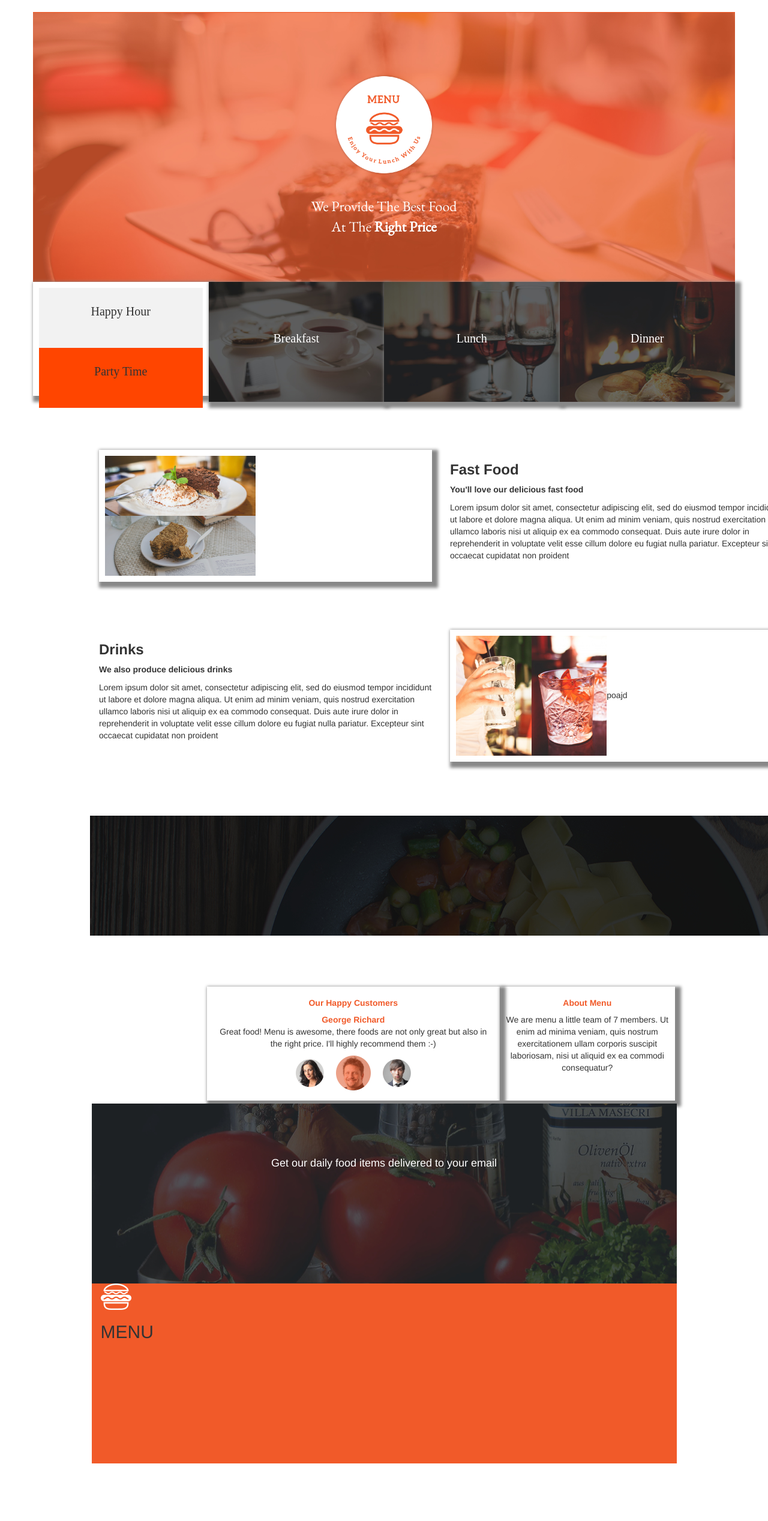
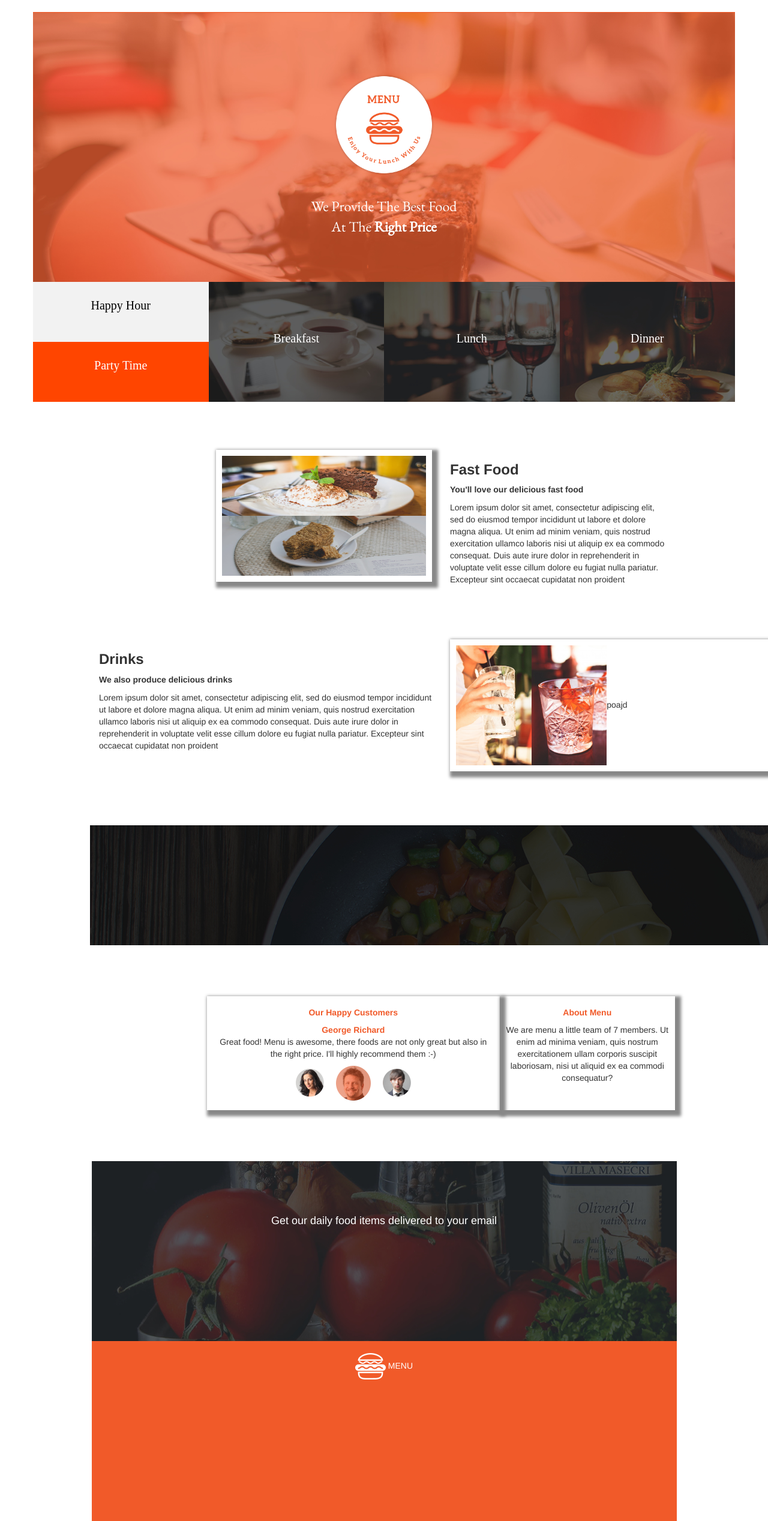
Before and after one commit to Nashipae/Fictional-Restaurant, a plain HTML site: page nash-kitchen.html in a window 1280 px wide. Shown: the top 2536 px of the page at 60% size. Before the commit the page ends 2440 px from the top, so only its background shows below. Drawn offline with nearby package versions, Linux system fonts and the light colour scheme; a web font is replaced by a local one.

Commit message:
add styling to sections.

```diff
--- a/css/styles.css
+++ b/css/styles.css
@@ -20,6 +20,7 @@ padding: 0px;
   background-color: #f2f2f2;
   height: 100px;
   padding: 25px;
+  color: black;
 }
 
 #party{
@@ -137,14 +138,14 @@ padding: 0px;
   margin-right: 0px;
   border-image: 0px;
 } */
-.col-lg-5{
+#happy-customers{
   padding:10px;
   box-shadow: 5px 5px 5px 5px #888888;
   margin-right: 0px;
   border-image: 0px;
   height: 190px;
 }
-.col-lg-3{
+.about-menu{
   padding:10px;
   box-shadow: 5px 5px 5px 5px #888888;
   margin-right: 0px;
@@ -168,6 +169,7 @@ hr{
   background-image: url("../images/backgrounds/subscribe.jpg");
   height: 300px;
   background-size: cover;
+  margin-top: 80px;
   padding-top: 80px;
   color: white;
   text-align: center;
@@ -178,4 +180,7 @@ hr{
   background-color: #F15A29;
   background-size: cover;
   padding-bottom: 0px;
+  text-align: center;
+  color: white;
+  padding-top: 20px;
 }
--- a/nash-kitchen.html
+++ b/nash-kitchen.html
@@ -36,17 +36,17 @@
 
   <div class="container" id="meals">
      <div class="row">
-       <div class="col-lg-3" id="happy-party">
+       <div class="col-lg-3 party" id="happy-party">
         <div id="happy">Happy Hour</div>
         <div id="party">Party Time</div>
         </div>
-        <div class="col-lg-3" id="breakfast">
+        <div class="col-lg-3 breakfast" id="breakfast">
           <p>Breakfast</p>
         </div>
-        <div class="col-lg-3" id="lunch">
+        <div class="col-lg-3 lunch" id="lunch">
             <p>Lunch</p>
         </div>
-        <div class="col-lg-3" id="dinner">
+        <div class="col-lg-3 dinner" id="dinner">
             <p>Dinner</p>
         </div>
       </div>
@@ -55,28 +55,34 @@
 
   <div class="container" id="fast-food">
       <div class="row">
-        <div class="col-lg-6">
+        <div class="col-lg-2">
+
+        </div>
+        <div class="col-lg-4 fast-food">
           <div class="fast-food-images">
-          <img src="images/fastFood1.jpg" height="100px" alt="fastFood1"><br>
-          <img src="images/fastFood2.jpg" height="100px" alt="fastFood2">
+          <img src="images/fastFood1.jpg" height="100px" width="340px" alt="fastFood1"><br>
+          <img src="images/fastFood2.jpg" height="100px" width="340px" alt="fastFood2">
           </div>
         </div>
-        <div class="col-lg-6">
+        <div class="col-lg-4 fast-food2">
           <p><h3><strong>Fast Food</strong></h3></p>
           <p id="ipsum"><strong>You'll love our delicious fast food </strong></p>
           <p>Lorem ipsum dolor sit amet, consectetur adipiscing elit, sed do eiusmod tempor incididunt ut labore et dolore magna aliqua. Ut enim ad minim veniam, quis nostrud exercitation ullamco laboris nisi ut aliquip ex ea commodo consequat. Duis aute irure dolor in reprehenderit in voluptate velit esse cillum dolore eu fugiat nulla pariatur. Excepteur sint occaecat cupidatat non proident</p>
+        </div>
+        <div class="col-lg-2">
+
         </div>
       </div>
     </div>
 
     <div class="container" id="drinks">
       <div class="row">
-        <div class="col-lg-6">
+        <div class="col-lg-6 drinks">
           <p><h3><strong>Drinks</strong></h3></p>
           <p><strong>We also produce delicious drinks </strong></p>
           <p>Lorem ipsum dolor sit amet, consectetur adipiscing elit, sed do eiusmod tempor incididunt ut labore et dolore magna aliqua. Ut enim ad minim veniam, quis nostrud exercitation ullamco laboris nisi ut aliquip ex ea commodo consequat. Duis aute irure dolor in reprehenderit in voluptate velit esse cillum dolore eu fugiat nulla pariatur. Excepteur sint occaecat cupidatat non proident</p>
         </div>
-        <div class="col-lg-6">
+        <div class="col-lg-6 fast-food-imgs">
           <p class="drinks-images">
             <img src="images/drink1.jpg" alt="drink 1" height="200px"><img src="images/drink2.jpg" alt="drink 2" height="200px">poajd
           </p>
@@ -86,10 +92,15 @@
 
     <div class="container" id="meals-combined">
         <div class="row">
-          <div class="col-lg-12">
+          <div class="col-lg-1">
 
           </div>
+          <div class="col-lg-10">
 
+          </div>
+          <div class="col-lg-1">
+
+          </div>
         </div>
     </div>
 
@@ -106,7 +117,7 @@
             <img src="images/customers/p1.png"><img src="images/customers/p2.png"><img src="images/customers/p3.png">
 
           </div>
-          <div class="col-lg-3">
+          <div class="col-lg-3 about-menu" >
             <h5><strong id="orange">About Menu</strong></h5>
             <p>We are menu a little team of 7 members. Ut enim ad minima veniam, quis nostrum exercitationem ullam corporis suscipit laboriosam, nisi ut aliquid ex ea commodi consequatur? </p>
 
@@ -138,7 +149,7 @@
 
           </div>
           <div class="col-lg-10 footer">
-            <img src="images/footerlogos/logo_white.png"> <h2>MENU</h2>
+           <img src="images/footerlogos/logo_white.png"> MENU
         </div>
         <div class="col-lg-1">
 
```
